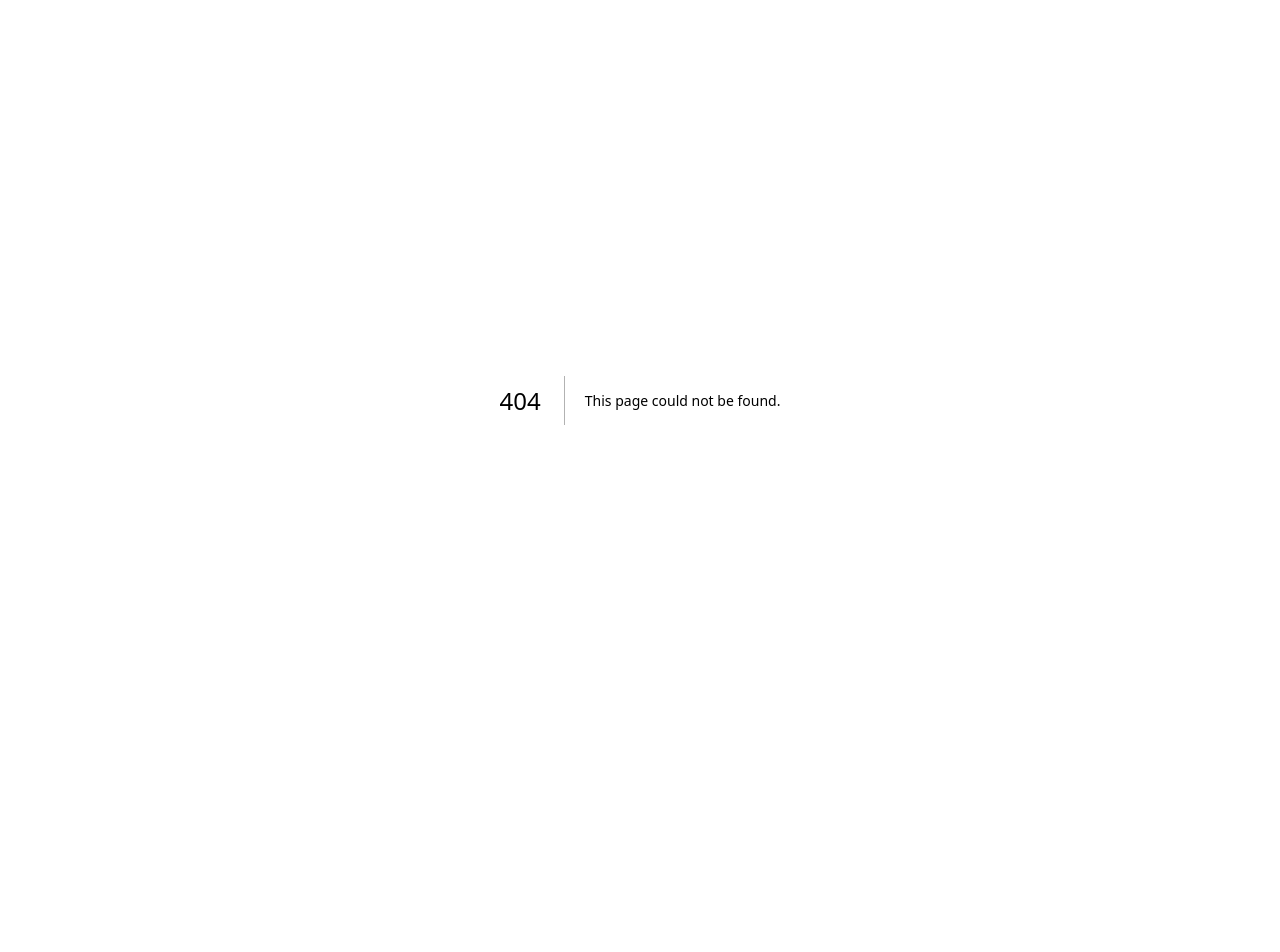
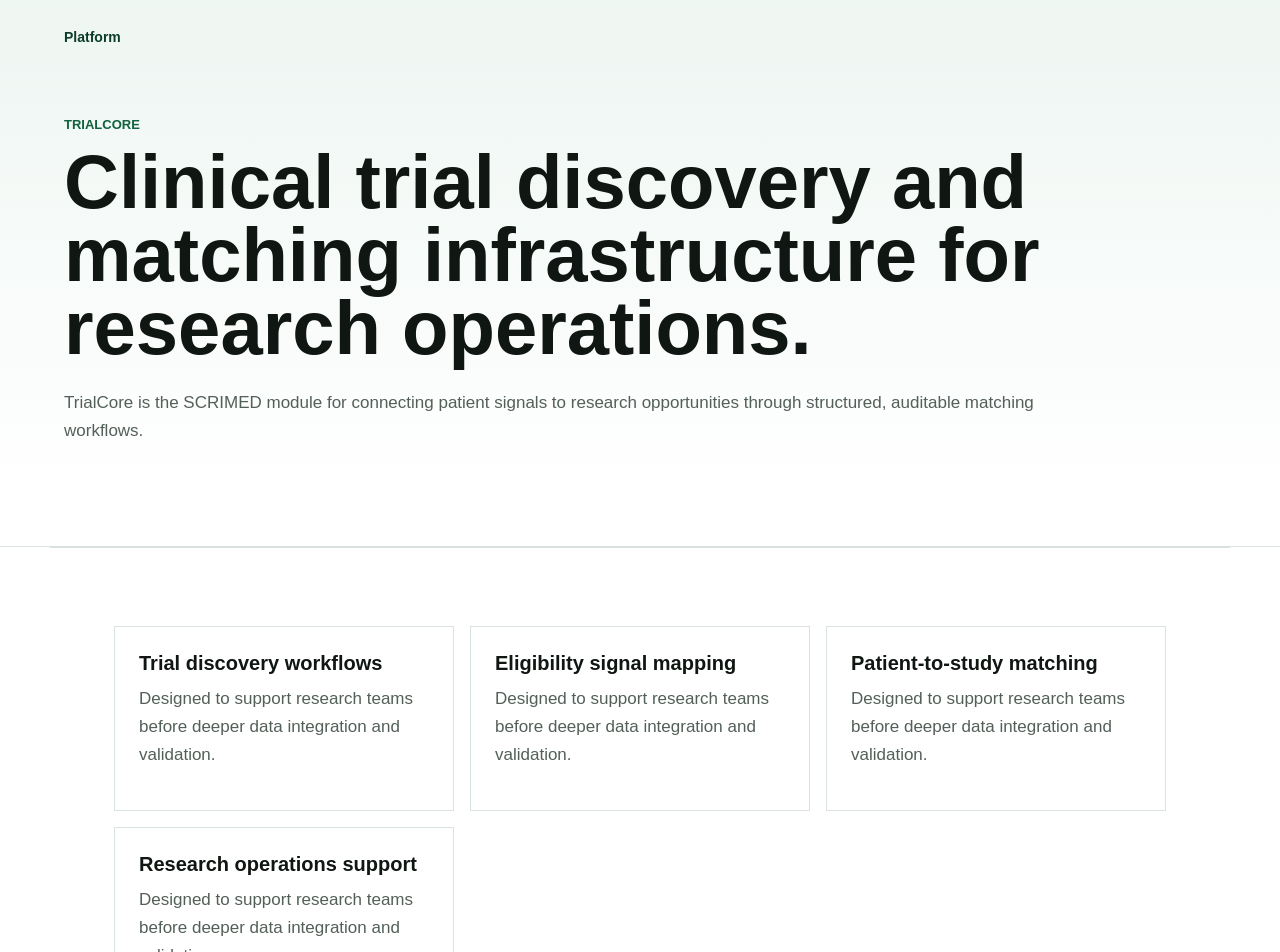
Before and after one commit to temitayodahunsi777/scrimed-site, a Next.js app: page /modules/trialcore in a window 1280 px wide. Before the commit this address had no page. Shown: the top 952 px of the page. Before the commit the page ends 800 px from the top, so only its background shows below. Built offline with nearby package versions, Linux system fonts and the light colour scheme.

Commit message:
Add TrialCore module page

```diff
--- /dev/null
+++ b/app/modules/trialcore/page.tsx
@@ -0,0 +1,29 @@
+const capabilities = [
+  "Trial discovery workflows",
+  "Eligibility signal mapping",
+  "Patient-to-study matching",
+  "Research operations support"
+];
+
+export default function TrialCorePage() {
+  return (
+    <main>
+      <section className="page-hero">
+        <a className="back-link" href="/platform">Platform</a>
+        <p className="eyebrow">TrialCore</p>
+        <h1>Clinical trial discovery and matching infrastructure for research operations.</h1>
+        <p className="hero-text">
+          TrialCore is the SCRIMED module for connecting patient signals to research opportunities through structured, auditable matching workflows.
+        </p>
+      </section>
+      <section className="section-band principle-grid">
+        {capabilities.map((capability) => (
+          <article key={capability}>
+            <h3>{capability}</h3>
+            <p>Designed to support research teams before deeper data integration and validation.</p>
+          </article>
+        ))}
+      </section>
+    </main>
+  );
+}
```
